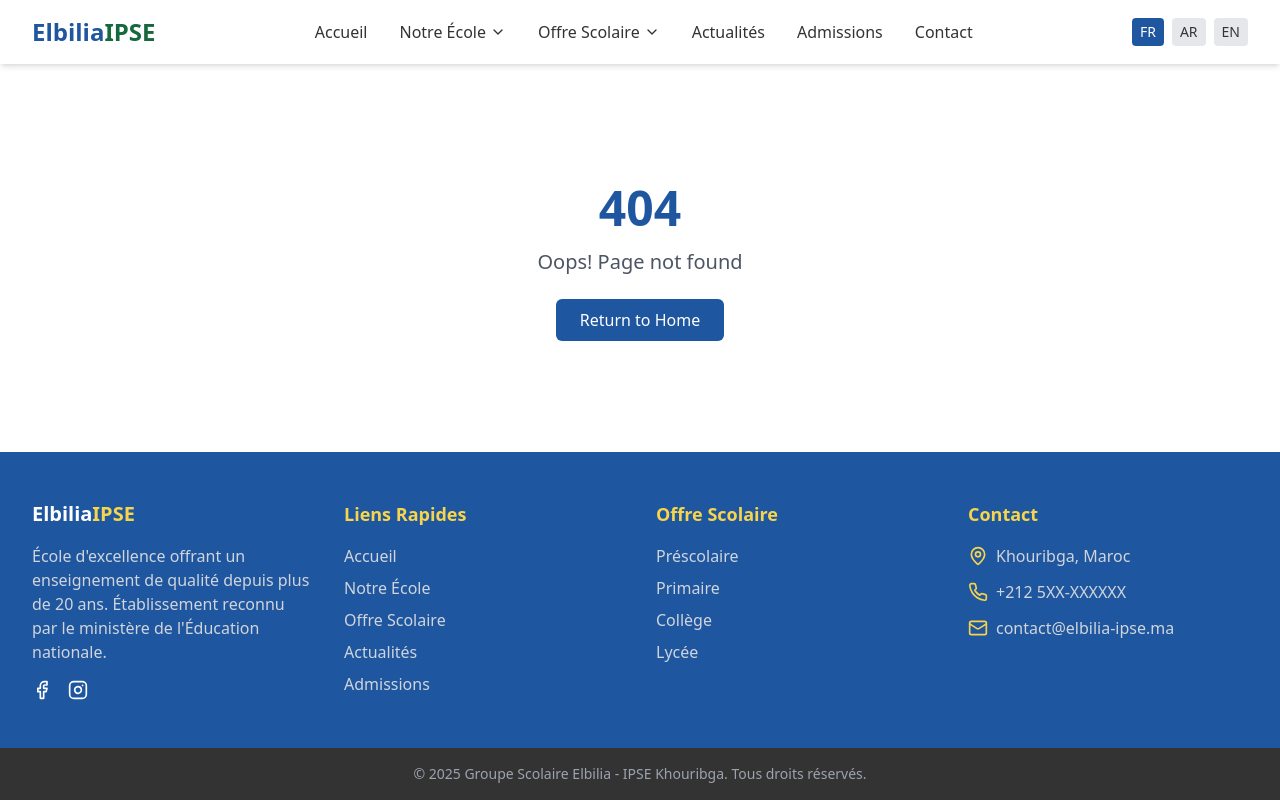
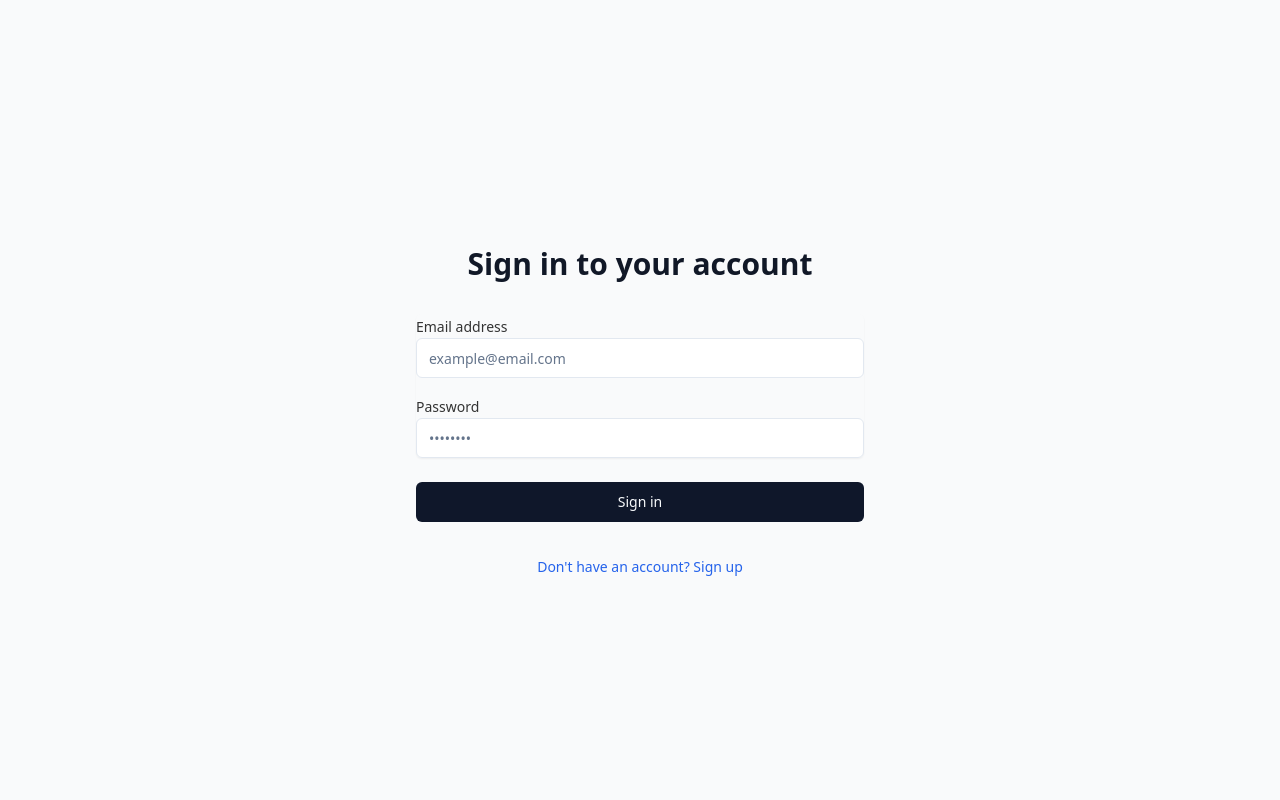
Before and after one commit to Adilchagri/elbilia-school-connect, a React (Vite) app: page /auth in a window 1280 px wide. Built offline with nearby package versions, Linux system fonts and the light colour scheme.

Commit message:
Run SQL migration
Apply the SQL migration to the database.

```diff
--- a/src/App.tsx
+++ b/src/App.tsx
@@ -4,24 +4,28 @@ import { Toaster as Sonner } from "@/components/ui/sonner";
 import { TooltipProvider } from "@/components/ui/tooltip";
 import { QueryClient, QueryClientProvider } from "@tanstack/react-query";
 import { BrowserRouter, Routes, Route } from "react-router-dom";
+import { AuthProvider } from "./contexts/AuthContext";
 import Index from "./pages/Index";
+import Auth from "./pages/auth/Auth";
 import NotFound from "./pages/NotFound";
 
 const queryClient = new QueryClient();
 
 const App = () => (
   <QueryClientProvider client={queryClient}>
+    <AuthProvider>
       <TooltipProvider>
         <Toaster />
         <Sonner />
         <BrowserRouter>
           <Routes>
             <Route path="/" element={<Index />} />
-          {/* Add other page routes here when they're implemented */}
+            <Route path="/auth" element={<Auth />} />
             <Route path="*" element={<NotFound />} />
           </Routes>
         </BrowserRouter>
       </TooltipProvider>
+    </AuthProvider>
   </QueryClientProvider>
 );
 
--- a/src/components/Header.tsx
+++ b/src/components/Header.tsx
@@ -1,13 +1,16 @@
-
 import React, { useState } from "react";
 import { Link } from "react-router-dom";
 import { Menu, X, ChevronDown } from "lucide-react";
 import { useLanguage } from "../contexts/LanguageContext";
+import { useAuth } from "../contexts/AuthContext";
+import { useNavigate } from "react-router-dom";
 
 const Header = () => {
   const { language, setLanguage, t } = useLanguage();
+  const { user, signOut } = useAuth();
   const [mobileMenuOpen, setMobileMenuOpen] = useState(false);
   const [dropdownOpen, setDropdownOpen] = useState("");
+  const navigate = useNavigate();
 
   const toggleMobileMenu = () => {
     setMobileMenuOpen(!mobileMenuOpen);
@@ -23,6 +26,14 @@ const Header = () => {
 
   const changeLanguage = (lang: "fr" | "ar" | "en") => {
     setLanguage(lang);
+  };
+
+  const handleAuthClick = () => {
+    if (user) {
+      signOut();
+    } else {
+      navigate('/auth');
+    }
   };
 
   return (
@@ -104,6 +115,13 @@ const Header = () => {
             <Link to="/contact" className="font-medium hover:text-elbilia-blue transition-colors">
               {t("contact")}
             </Link>
+
+            <button
+              onClick={handleAuthClick}
+              className="font-medium hover:text-elbilia-blue transition-colors"
+            >
+              {user ? t('signOut') : t('signIn')}
+            </button>
           </nav>
 
           {/* Language Switcher and Mobile Menu Button */}
--- /dev/null
+++ b/src/contexts/AuthContext.tsx
@@ -0,0 +1,74 @@
+
+import { createContext, useContext, useEffect, useState } from 'react';
+import { User, Session } from '@supabase/supabase-js';
+import { supabase } from '@/integrations/supabase/client';
+
+interface AuthContextType {
+  user: User | null;
+  session: Session | null;
+  signIn: (email: string, password: string) => Promise<void>;
+  signUp: (email: string, password: string, fullName: string) => Promise<void>;
+  signOut: () => Promise<void>;
+}
+
+const AuthContext = createContext<AuthContextType | undefined>(undefined);
+
+export function AuthProvider({ children }: { children: React.ReactNode }) {
+  const [user, setUser] = useState<User | null>(null);
+  const [session, setSession] = useState<Session | null>(null);
+
+  useEffect(() => {
+    // Set up auth state listener
+    const { data: { subscription } } = supabase.auth.onAuthStateChange(
+      (event, session) => {
+        setSession(session);
+        setUser(session?.user ?? null);
+      }
+    );
+
+    // Check for existing session
+    supabase.auth.getSession().then(({ data: { session } }) => {
+      setSession(session);
+      setUser(session?.user ?? null);
+    });
+
+    return () => subscription.unsubscribe();
+  }, []);
+
+  const signIn = async (email: string, password: string) => {
+    const { error } = await supabase.auth.signInWithPassword({ email, password });
+    if (error) throw error;
+  };
+
+  const signUp = async (email: string, password: string, fullName: string) => {
+    const { error: signUpError } = await supabase.auth.signUp({
+      email,
+      password,
+      options: {
+        data: {
+          full_name: fullName,
+        },
+      },
+    });
+    if (signUpError) throw signUpError;
+  };
+
+  const signOut = async () => {
+    const { error } = await supabase.auth.signOut();
+    if (error) throw error;
+  };
+
+  return (
+    <AuthContext.Provider value={{ user, session, signIn, signUp, signOut }}>
+      {children}
+    </AuthContext.Provider>
+  );
+}
+
+export const useAuth = () => {
+  const context = useContext(AuthContext);
+  if (context === undefined) {
+    throw new Error('useAuth must be used within an AuthProvider');
+  }
+  return context;
+};
--- a/src/contexts/LanguageContext.tsx
+++ b/src/contexts/LanguageContext.tsx
@@ -1,4 +1,3 @@
-
 import React, { createContext, useContext, useState } from "react";
 
 type Language = "fr" | "ar" | "en";
@@ -33,7 +32,12 @@ type TranslationKey =
   | "email"
   | "message"
   | "send"
-  | "downloadBrochure";
+  | "downloadBrochure"
+  | "signIn"
+  | "signOut"
+  | "signUp"
+  | "password"
+  | "fullName";
 
 type Translations = {
   [key in Language]: {
@@ -72,7 +76,12 @@ const translations: Translations = {
     email: "Email",
     message: "Message",
     send: "Envoyer",
-    downloadBrochure: "Télécharger la brochure"
+    downloadBrochure: "Télécharger la brochure",
+    signIn: "Se connecter",
+    signOut: "Se déconnecter",
+    signUp: "S'inscrire",
+    password: "Mot de passe",
+    fullName: "Nom complet"
   },
   ar: {
     home: "الرئيسية",
@@ -104,7 +113,12 @@ const translations: Translations = {
     email: "البريد الإلكتروني",
     message: "الرسالة",
     send: "إرسال",
-    downloadBrochure: "تنزيل الكتيب"
+    downloadBrochure: "تنزيل الكتيب",
+    signIn: "تسجيل الدخول",
+    signOut: "تسجيل الخروج",
+    signUp: "إنشاء حساب",
+    password: "كلمة المرور",
+    fullName: "الاسم الكامل"
   },
   en: {
     home: "Home",
@@ -136,7 +150,12 @@ const translations: Translations = {
     email: "Email",
     message: "Message",
     send: "Send",
-    downloadBrochure: "Download Brochure"
+    downloadBrochure: "Download Brochure",
+    signIn: "Sign In",
+    signOut: "Sign Out",
+    signUp: "Sign Up",
+    password: "Password",
+    fullName: "Full Name"
   },
 };
 
--- /dev/null
+++ b/src/pages/auth/Auth.tsx
@@ -0,0 +1,111 @@
+
+import { useState } from 'react';
+import { useNavigate } from 'react-router-dom';
+import { useAuth } from '@/contexts/AuthContext';
+import { Button } from '@/components/ui/button';
+import { Input } from '@/components/ui/input';
+import { Label } from '@/components/ui/label';
+import { useToast } from '@/hooks/use-toast';
+
+export default function Auth() {
+  const [isLogin, setIsLogin] = useState(true);
+  const [email, setEmail] = useState('');
+  const [password, setPassword] = useState('');
+  const [fullName, setFullName] = useState('');
+  const { signIn, signUp } = useAuth();
+  const navigate = useNavigate();
+  const { toast } = useToast();
+
+  const handleSubmit = async (e: React.FormEvent) => {
+    e.preventDefault();
+    try {
+      if (isLogin) {
+        await signIn(email, password);
+      } else {
+        await signUp(email, password, fullName);
+        toast({
+          title: "Success",
+          description: "Account created successfully. Please check your email for verification.",
+        });
+      }
+      navigate('/');
+    } catch (error: any) {
+      toast({
+        variant: "destructive",
+        title: "Error",
+        description: error.message,
+      });
+    }
+  };
+
+  return (
+    <div className="min-h-screen flex items-center justify-center bg-gray-50 py-12 px-4 sm:px-6 lg:px-8">
+      <div className="max-w-md w-full space-y-8">
+        <div>
+          <h2 className="mt-6 text-center text-3xl font-extrabold text-gray-900">
+            {isLogin ? 'Sign in to your account' : 'Create a new account'}
+          </h2>
+        </div>
+        <form className="mt-8 space-y-6" onSubmit={handleSubmit}>
+          <div className="rounded-md shadow-sm space-y-4">
+            {!isLogin && (
+              <div>
+                <Label htmlFor="full-name">Full Name</Label>
+                <Input
+                  id="full-name"
+                  name="fullName"
+                  type="text"
+                  required
+                  value={fullName}
+                  onChange={(e) => setFullName(e.target.value)}
+                  placeholder="John Doe"
+                />
+              </div>
+            )}
+            <div>
+              <Label htmlFor="email-address">Email address</Label>
+              <Input
+                id="email-address"
+                name="email"
+                type="email"
+                autoComplete="email"
+                required
+                value={email}
+                onChange={(e) => setEmail(e.target.value)}
+                placeholder="example@email.com"
+              />
+            </div>
+            <div>
+              <Label htmlFor="password">Password</Label>
+              <Input
+                id="password"
+                name="password"
+                type="password"
+                autoComplete="current-password"
+                required
+                value={password}
+                onChange={(e) => setPassword(e.target.value)}
+                placeholder="••••••••"
+              />
+            </div>
+          </div>
+
+          <div>
+            <Button type="submit" className="w-full">
+              {isLogin ? 'Sign in' : 'Sign up'}
+            </Button>
+          </div>
+        </form>
+        <div className="text-center">
+          <button
+            type="button"
+            onClick={() => setIsLogin(!isLogin)}
+            className="text-sm text-blue-600 hover:text-blue-500"
+          >
+            {isLogin ? "Don't have an account? Sign up" : "Already have an account? Sign in"}
+          </button>
+        </div>
+      </div>
+    </div>
+  );
+}
```
Lines whose indentation alone changed are shown as unchanged.
